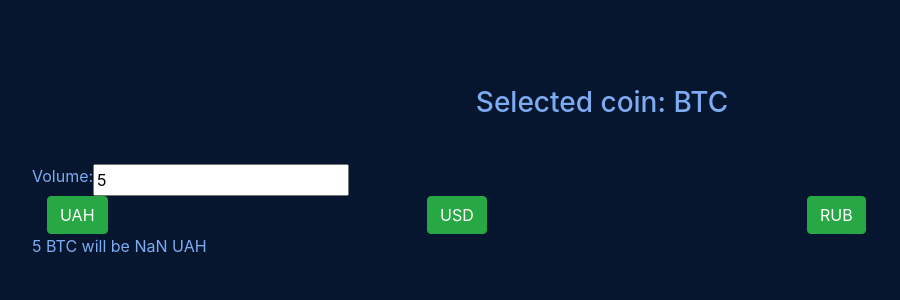
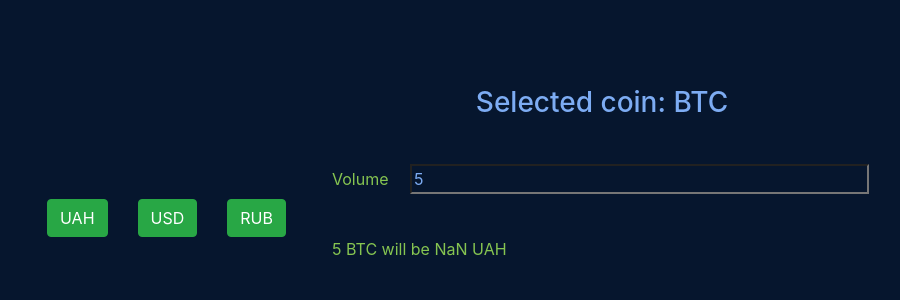
Before and after one commit to Qlif/baal-app, a React (Create React App) app: page / in a window 1280 px wide. Shown: the top 300 px of the page, without its empty margins (38-938 px from the left). Built offline with nearby package versions, Linux system fonts and the light colour scheme; no server answers.

Commit message:
Some fix Style

```diff
--- a/src/components/App/App.css
+++ b/src/components/App/App.css
@@ -26,3 +26,17 @@ figcaption {
 .ButtonsVolume{
     color: #86c551;
 }
+
+label{
+    color: #86c551;
+}
+.Volume{
+    background-color: #06162e;
+    color: #7DACF3;
+    width: 85%;
+    margin-left: 4%;
+}
+
+.calcCryptoSelector{
+    color: #86c551;
+}
--- a/src/components/CalcCrypto/index.js
+++ b/src/components/CalcCrypto/index.js
@@ -6,7 +6,7 @@ import * as Actions from "../../engine/core/crypto/actions";
 //Selectors
 import {volumeCryptoSelector, calcCryptoSelector } from "../../engine/core/crypto/selectors";
 //Style
-import {Button, Row, Col} from "reactstrap";
+import {Button, ButtonGroup, Row, Col} from "reactstrap";
 
 function CalcCrypto() {
 
@@ -14,8 +14,9 @@ function CalcCrypto() {
   const ARRAY_CURRENT_VALUTE = ["uah", "usd", "rub"];
 
   const onChangeEventHandler = useCallback((ev) => {
+    if (isFinite(ev.target.value)) {
       dispatch(Actions.setVolumeCrypto(ev.target.value))
-    console.log(ev.target.value);
+    }
   }, [dispatch]);
 
   const onClickEventHandler = useCallback((ev)=>{
@@ -27,22 +28,29 @@ function CalcCrypto() {
   return (
     <>
       <Row>
-        <label htmlFor="volume">Volume: </label>
+        <Col sm="11" md={{ size: 6, offset: 3 }}>
+        <label htmlFor="volume">Volume</label>
         <input id="volume"
                type="text"
                onChange={onChangeEventHandler}
                value={useSelector(volumeCryptoSelector)}
+               className="Volume"
         />
+        </Col>
       </Row>
       <Row className="ButtonsVolume">
+        <ButtonGroup>
           {ARRAY_CURRENT_VALUTE.map((curValute, index) => (
             <Col key={index}>
               <Button onClick={onClickEventHandler} color="success">{curValute.toUpperCase()}</Button>
             </Col>
           ))}
+        </ButtonGroup>
       </Row>
-      <Row>
-        <span> {useSelector(calcCryptoSelector)}</span>
+      <Row xs="1">
+        <Col sm="12" md={{ size: 6, offset: 3 }} >
+          <span className="calcCryptoSelector"> {useSelector(calcCryptoSelector)}</span>
+        </Col>
       </Row>
     </>
   );
```
Lines whose indentation alone changed are shown as unchanged.
